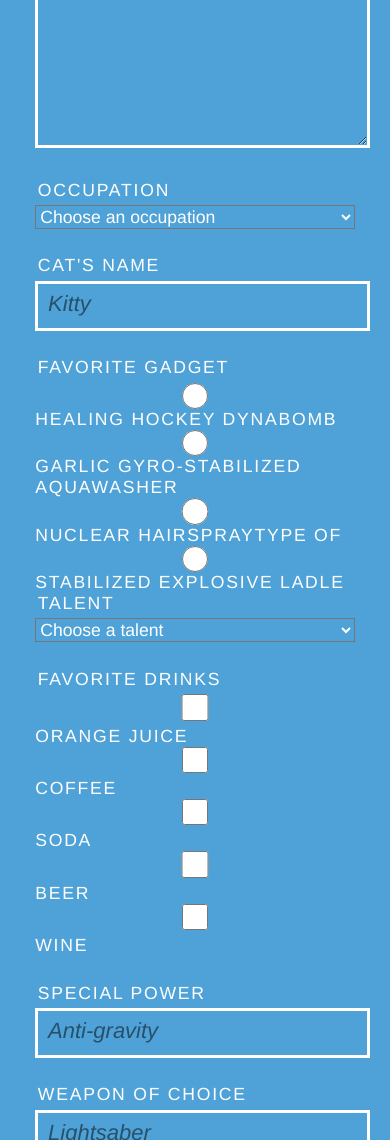
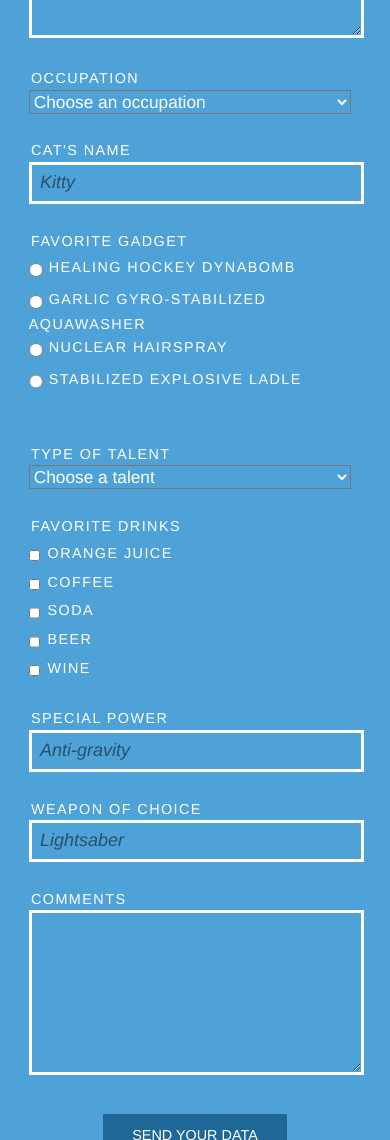
Before and after one commit to m2mathew/responsive-form, a website: page index.html in a window 390 px wide. Shown: the part 860-2000 px from the top of the page. Drawn offline with Linux system fonts and the light colour scheme.

Commit message:
Finished content and formatting for the 1st breakpoint

```diff
--- a/index.html
+++ b/index.html
@@ -9,22 +9,22 @@
     <form>
 
     <section class="column-one">
-        <div>
+        <div class="fname">
             <p>FIRST NAME</p>
             <input placeholder="Jonathan" type="text">
         </div>
 
-        <div>
+        <div class="lname">
             <p>LAST NAME</p>
             <input placeholder="Doe" type="text">
         </div>
 
-        <div>
+        <div class="email">
             <p>EMAIL ADDRESS</p>
             <input placeholder="jon@doe.com" type="text">
         </div>
 
-        <div>
+        <div class="country">
             <p>COUNTRY</p>
             <select>
                 <option default>Choose a country</option>
@@ -34,24 +34,24 @@
             </select>
         </div>
 
-        <div>
+        <div class="bio">
             <p>BIOGRAPHY</p>
             <textarea></textarea>
         </div>
     </section>
 
     <section class="column-two">
-        <div>
+        <div class="phone">
             <p>PHONE NUMBER</p>
             <input placeholder="+351 999 9999" type="<text> </text>">
         </div>
 
-        <div>
+        <div class="affil">
             <p>AFFILIATIONS</p>
             <textarea></textarea>
         </div>
 
-        <div>
+        <div class="work">
             <p>OCCUPATION</p>
             <select>
                 <option default>Choose an occupation</option>
@@ -62,74 +62,82 @@
             </select>
         </div>
 
-        <div>
+        <div class="cat">
             <p>CAT'S NAME</p>
             <input placeholder="Kitty" type="text">
         </div>
 
         <div class="gadget">
             <p>FAVORITE GADGET</p>
-                <input type="radio"/>
-                <label>HEALING HOCKEY DYNABOMB</label>
+                <div>
+                <input class="radio-button" type="radio" name"gadget"/>
+                <label class="radio-label">HEALING HOCKEY DYNABOMB</label><br>
+                </div>
 
-                <input type="radio" name"gadget"/>
-                <label>GARLIC GYRO-STABILIZED AQUAWASHER</label>
+                <div>
+                <input class="radio-button" type="radio" name"gadget"/>
+                <label class="radio-label">GARLIC GYRO-STABILIZED AQUAWASHER</label><br>
+                </div>
 
-                <input type="radio" name"gadget"/>
-                <label>NUCLEAR HAIRSPRAY</label>
+                <div>
+                <input class="radio-button" type="radio" name"gadget"/>
+                <label class="radio-label">NUCLEAR HAIRSPRAY</label><br>
+                </div>
 
-                <input type="radio" name"gadget"/>
-                <label>STABILIZED EXPLOSIVE LADLE</label>
+                <div>
+                <input class="radio-button" type="radio" name"gadget"/>
+                <label class="radio-label">STABILIZED EXPLOSIVE LADLE</label><br>
+                </div>
         </div>
     </section>
 
     <section class="column-three">
-        <div>
+        <div class="talent">
             <p>TYPE OF TALENT</p>
             <select required>
                 <option default>Choose a talent</option>
-                <option value="">Looking for laptop stickers</option>
-                <option value="">Dressing like a hipster</option>
-                <option value="">Vanilla JavaScript</option>
+                <option value="1">Looking for laptop stickers</option>
+                <option value="2">Dressing like a hipster</option>
+                <option value="3">Vanilla JavaScript</option>
             </select>
         </div>
 
-        <div>
+        <div class="drinks">
             <p>FAVORITE DRINKS</p>
-            <label>
-                <input type="checkbox">ORANGE JUICE
-            </label>
-            <label>
-                <input type="checkbox">COFFEE
-            </label>
-            <label>
-                <input type="checkbox">SODA
-            </label>
-            <label>
-                <input type="checkbox">BEER
-            </label>
-            <label>
-                <input type="checkbox">WINE
-            </label>
+            <div>
+                <input class="drink-type" type="checkbox"><label>ORANGE JUICE</label>
+            </div>
+            <div>
+                <input class="drink-type" type="checkbox"><label>COFFEE</label>
+            </div>
+            <div>
+                <input class="drink-type" type="checkbox"><label>SODA</label>
+            </div>
+            <div>
+                <input class="drink-type" type="checkbox"><label>BEER</label>
+            </div>
+            <div>
+                <input class="drink-type" type="checkbox"><label>WINE</label>
+            </div>
         </div>
 
-        <div>
+        <div class="power">
             <p>SPECIAL POWER</p>
             <input placeholder="Anti-gravity" type="        text">
         </div>
 
-        <div>
+        <div class="weapon">
             <p>WEAPON OF CHOICE</p>
             <input placeholder="Lightsaber" type="text">
         </div>
 
-        <div>
+        <div class="comments">
             <p>COMMENTS</p>
             <textarea></textarea>
         </div>
 
         <form>
-            <div class="bottom-button" type="button" name="button">SEND YOUR DATA</div>
+            <button class="bottom-button" type="button" name="button">SEND YOUR DATA</button>
         </form>
     </section>
 
--- a/styles/main.sass.sass.css
+++ b/styles/main.sass.sass.css
@@ -367,14 +367,12 @@ body {
   font-family: "Helvetica Neue", sans serif;
   color: #fff;
   font-weight: 300;
-  font-size: 1.1em;
+  font-size: 0.9em;
   letter-spacing: 0.1em;
   margin: 0 auto; }
 
 section {
-  padding: 0 2em; }
-  section:first-child {
-    padding-top: 1em; }
+  padding: 1.5em 2em 0 2em; }
 
 input::-webkit-input-placeholder {
   font-style: italic;
@@ -388,40 +386,62 @@ textarea {
   height: 10em; }
 
 div {
-  padding-top: 1em; }
+  padding-top: 0.5em;
+  padding-bottom: 0.5em; }
   div p {
-    margin: 0.5em 0 0.25em 0;
+    margin-bottom: 0.25em;
     padding-left: 0.15em; }
 
 select, input, textarea {
   background-color: #4FA2D7;
-  width: 100%; }
+  width: 97%; }
 
 input, textarea {
   border: 3px solid #fff;
   padding: 0.5em 0.25em; }
 
-label {
-  display: block; }
-
-.bottom-button {
-  height: 3.5em;
-  background-color: #1E6797;
-  text-align: center;
-  margin: 1em auto;
-  border-radius: 1px;
-  font-weight: 300;
-  color: #fff;
-  padding: 1em 2em;
-  line-height: 2em; }
+select {
+  font-size: 1.2em; }
 
 input {
   height: 1.5em; }
 
-.gadget label {
-  float: left;
-  clear: none; }
+.gadget p {
+  padding-bottom: 0.5em; }
 
-.gadget input {
-  float: left;
-  clear: none; }
+.gadget div {
+  padding: 0;
+  padding-bottom: 0.5em; }
+
+.gadget .radio-button {
+  width: 1em;
+  background: #fff; }
+
+.gadget .radio-label {
+  vertical-align: top; }
+
+.talent {
+  padding-top: 0; }
+
+.drinks div {
+  height: 1em; }
+
+.drinks .drink-type {
+  width: 0.8em;
+  background-color: #fff; }
+
+.drinks label {
+  vertical-align: top;
+  padding-left: 0.5em; }
+
+.bottom-button {
+  padding: 0.5em 2em;
+  background-color: #1E6797;
+  text-align: center;
+  margin: 2em auto 3em auto;
+  border-radius: 1px;
+  font-weight: 300;
+  color: #fff;
+  line-height: 2em;
+  border: none;
+  display: block; }
--- a/styles/main.scss
+++ b/styles/main.scss
@@ -8,24 +8,20 @@ All of that \/ is my code
 
 */
 
-$color-behind: #4FA2D7;
+$colorBehind: #4FA2D7;
 
 body {
-    background-color: $color-behind;
+    background-color: $colorBehind;
     font-family: "Helvetica Neue", sans serif;
     color: #fff;
     font-weight: 300;
-    font-size: 1.1em;
+    font-size: 0.9em;
     letter-spacing: 0.1em;
     margin: 0 auto;
 }
 
 section {
-    padding: 0 2em;
-
-    &:first-child {
-        padding-top: 1em;
-    }
+    padding: 1.5em 2em 0 2em;
 }
 
 input::-webkit-input-placeholder {
@@ -42,17 +38,18 @@ textarea {
 }
 
 div {
-    padding-top: 1em;
+    padding-top: 0.5em;
+    padding-bottom: 0.5em;
 
     p {
-        margin: 0.5em 0 0.25em 0;
+        margin-bottom: 0.25em;
         padding-left: 0.15em;
     }
 }
 
 select, input, textarea {
-    background-color: $color-behind;
-    width: 100%;
+    background-color: $colorBehind;
+    width: 97%;
 }
 
 input, textarea {
@@ -60,20 +57,8 @@ input, textarea {
     padding: 0.5em 0.25em;
 }
 
-label {
-    display: block;
-}
-
-.bottom-button {
-    height: 3.5em;
-    background-color: #1E6797;
-    text-align: center;
-    margin: 1em auto;
-    border-radius: 1px;
-    font-weight: 300;
-    color: #fff;
-    padding: 1em 2em;
-    line-height: 2em;
+select {
+    font-size: 1.2em;
 }
 
 input {
@@ -81,17 +66,56 @@ input {
 }
 
 .gadget {
-    label {
-        float: left;
-        clear: none;
-        // padding: 1em;
+
+    p {
+        padding-bottom: 0.5em;
+    }
+    div {
+        padding: 0;
+        padding-bottom: 0.5em;
     }
 
-    input {
-        float: left;
-        clear: none;
-        // padding: 1em;
+    .radio-button {
+        width: 1em;
+        background: #fff;
     }
+
+    .radio-label {
+        vertical-align: top;
+    }
+}
+
+.talent {
+    padding-top: 0;
+}
+
+.drinks {
+    div {
+        height: 1em;
+    }
+
+    .drink-type {
+        width: 0.8em;
+        background-color: #fff;
+    }
+
+    label {
+        vertical-align: top;
+        padding-left: 0.5em;
+    }
+}
+
+.bottom-button {
+    padding: 0.5em 2em;
+    background-color: #1E6797;
+    text-align: center;
+    margin: 2em auto 3em auto;
+    border-radius: 1px;
+    font-weight: 300;
+    color: #fff;
+    line-height: 2em;
+    border: none;
+    display: block;
 }
 
 
```
